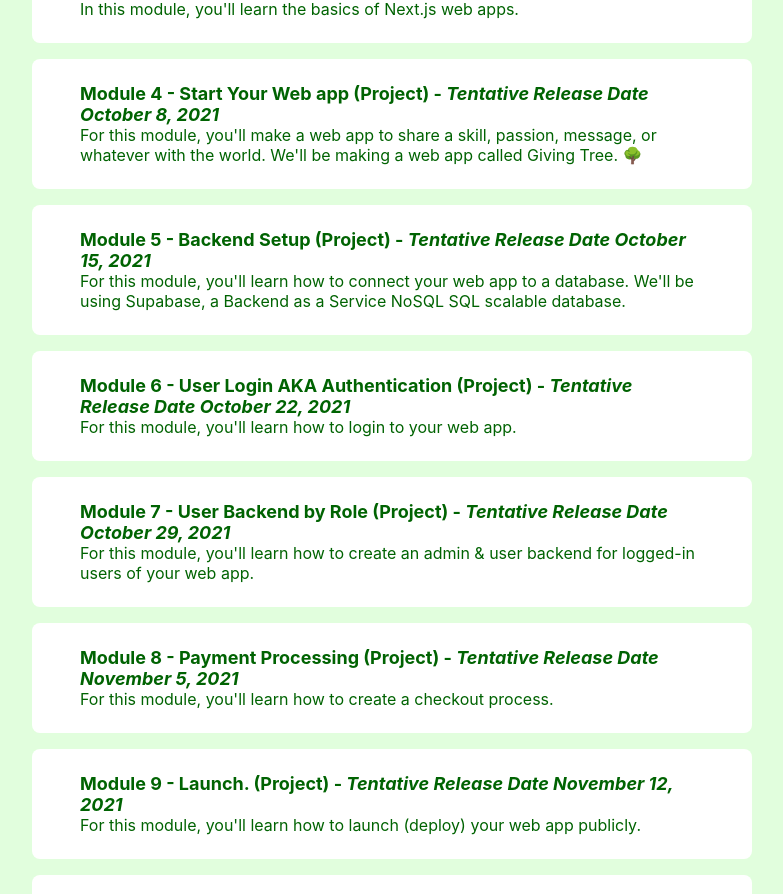
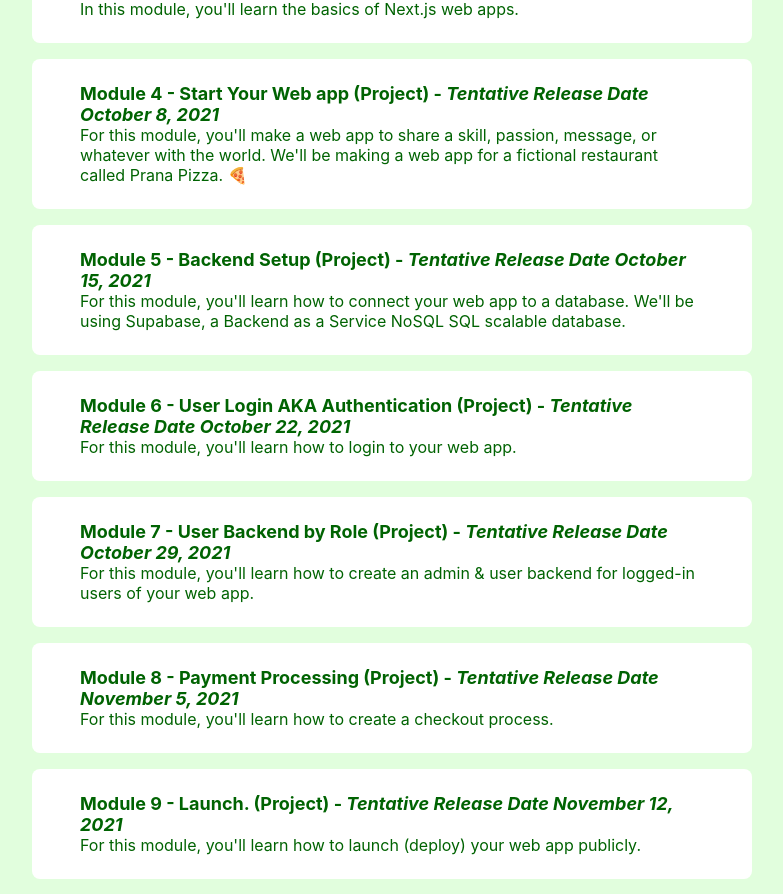
Before and after one commit to ecoappsandautomation/ecoappsandautomation, a Next.js app: page /coding4cauvery in a window 1280 px wide. Shown: the part 2595-3489 px from the top of the page, without its empty margins (248-1031 px from the left). Built offline with nearby package versions, Linux system fonts and the light colour scheme.

Commit message:
updated course outline

```diff
--- a/pages/coding4cauvery.js
+++ b/pages/coding4cauvery.js
@@ -118,7 +118,7 @@ function coding4cauvery(props) {
 				<p>
 					For this module, you&apos;ll make a web app to share a skill, passion,
 					message, or whatever with the world. We&apos;ll be making a web app
-					called Giving Tree. 🌳
+					for a fictional restaurant called Prana Pizza. 🍕
 				</p>
 			</Module>
 
```
